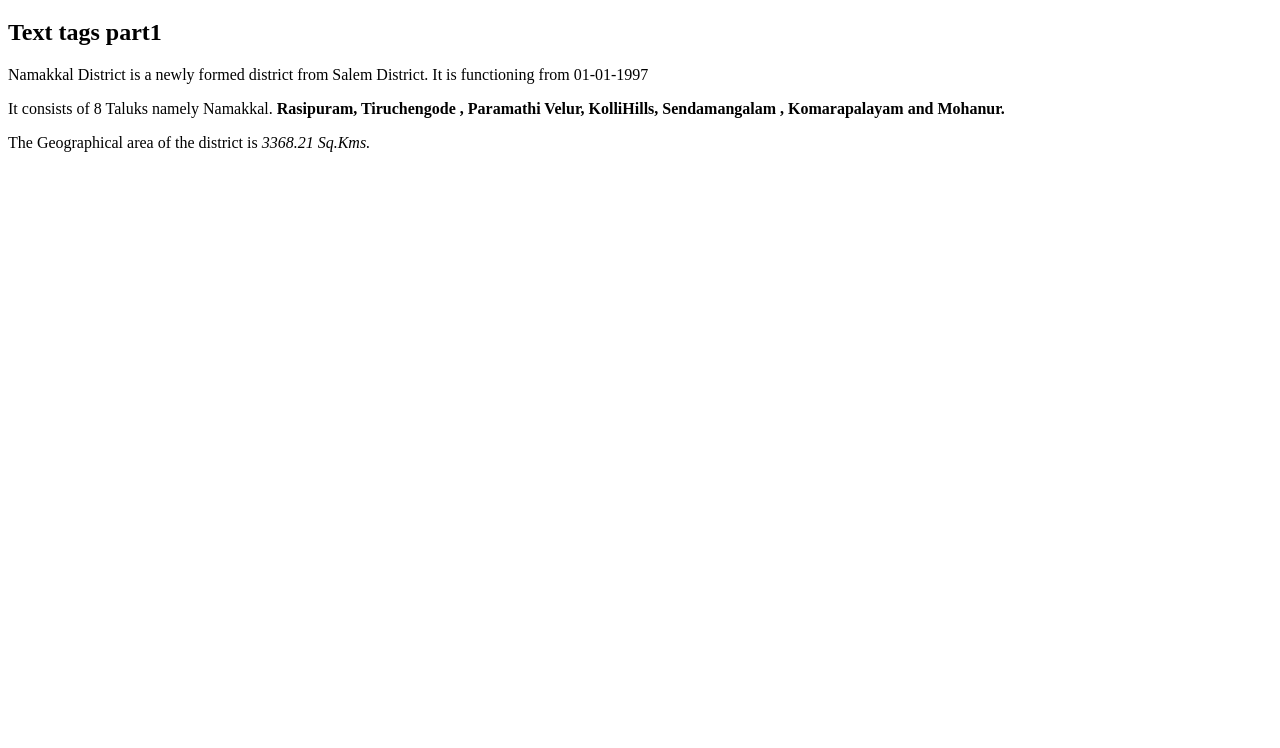
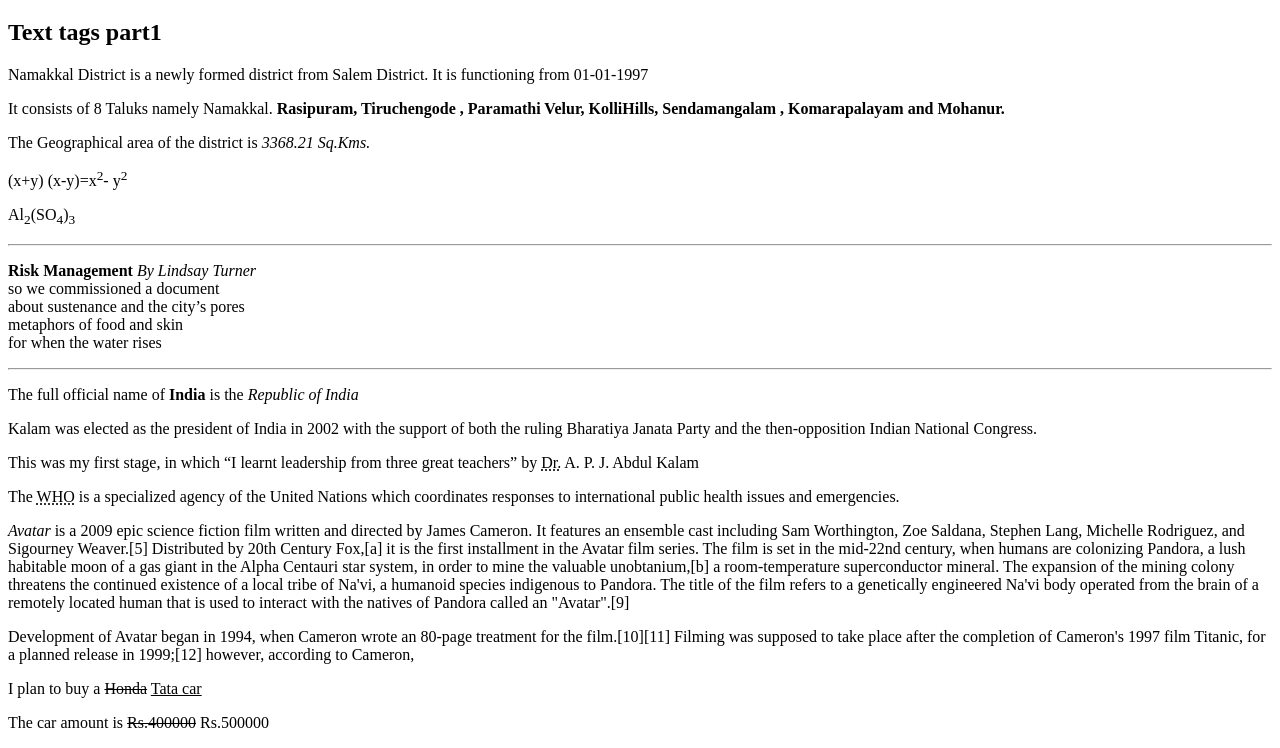
Before and after one commit to Dhanaraj019/Htmlcode, a plain HTML site: page index.html in a window 1280 px wide. Shown: the part 61-809 px from the top of the page. Drawn offline with Linux system fonts and the light colour scheme.

Commit message:
Demo pratice Html code

```diff
--- a/index.html
+++ b/index.html
@@ -1,15 +1,51 @@
 <!DOCTYPE html>
 <html lang="en">
+
 <head>
     <meta charset="UTF-8">
     <meta name="viewport" content="width=device-width, initial-scale=1.0">
     <title>Demo Page</title>
 </head>
+
 <body>
     <h1>HTML Course</h1>
     <h2>Text tags part1</h2>
     <p>Namakkal District is a newly formed district from Salem District. It is functioning from 01-01-1997</p>
-    <p>It consists of 8 Taluks namely Namakkal.<b> Rasipuram, Tiruchengode , Paramathi Velur, KolliHills, Sendamangalam , Komarapalayam and Mohanur.</b></p>
+    <p>It consists of 8 Taluks namely Namakkal.<b> Rasipuram, Tiruchengode , Paramathi Velur, KolliHills, Sendamangalam
+            , Komarapalayam and Mohanur.</b></p>
     <p>The Geographical area of the district is <i>3368.21 Sq.Kms.</i></p>
+    <p>(x+y) (x-y)=x<sup>2</sup>- y<sup>2</sup></p>
+    <p>Al<sub>2</sub>(SO<sub>4</sub>)<sub>3</sub></p>
+    <hr>
+    <p><b>Risk Management</b>
+        <i>By Lindsay Turner</i><br>
+        so we commissioned a document<br>
+        about sustenance and the city’s pores<br>
+        metaphors of food and skin<br>
+        for when the water rises
+    </p>
+    <hr>
+    <p>The full official name of <strong>India</strong> is the <em>Republic of India</em></p>
+    <blackquote>Kalam was elected as the president of India in 2002 with the support of both the ruling Bharatiya Janata
+        Party and the then-opposition Indian National Congress.</blackquote>
+    <p>This was my first stage, in which <q>I learnt leadership from three great teachers</q> by <abbr title="Doctor"
+            ;>Dr.</abbr> A. P. J. Abdul Kalam</p>
+    <P> The <acronym title="World Health Organization">WHO</acronym> is a specialized agency of the United Nations which
+        coordinates responses to international public health issues and emergencies.</P>
+    <p><cite>Avatar</cite> is a 2009 epic science fiction film written and directed by James Cameron. It features an
+        ensemble cast including Sam Worthington, Zoe Saldana, Stephen Lang, Michelle Rodriguez, and Sigourney Weaver.[5]
+        Distributed by 20th Century Fox,[a] it is the first installment in the Avatar film series. The film is set in
+        the mid-22nd century, when humans are colonizing Pandora, a lush habitable moon of a gas giant in the Alpha
+        Centauri star system, in order to mine the valuable unobtanium,[b] a room-temperature superconductor mineral.
+        The expansion of the mining colony threatens the continued existence of a local tribe of Na'vi, a humanoid
+        species indigenous to Pandora. The title of the film refers to a genetically engineered Na'vi body operated from
+        the brain of a remotely located human that is used to interact with the natives of Pandora called an
+        "Avatar".[9]</p>
+    <p>Development of <def>Avatar</def> began in 1994, when Cameron wrote an 80-page treatment for the film.[10][11]
+        Filming was supposed to take place after the completion of Cameron's 1997 film Titanic, for a planned release in
+        1999;[12] however, according to Cameron, </p>
+    <p>I plan to buy a <del>Honda</del> <ins>Tata car</ins></p>
+    <p>The car amount is <s>Rs.400000</s> Rs.500000</p>
 </body>
+
 </html>
```
